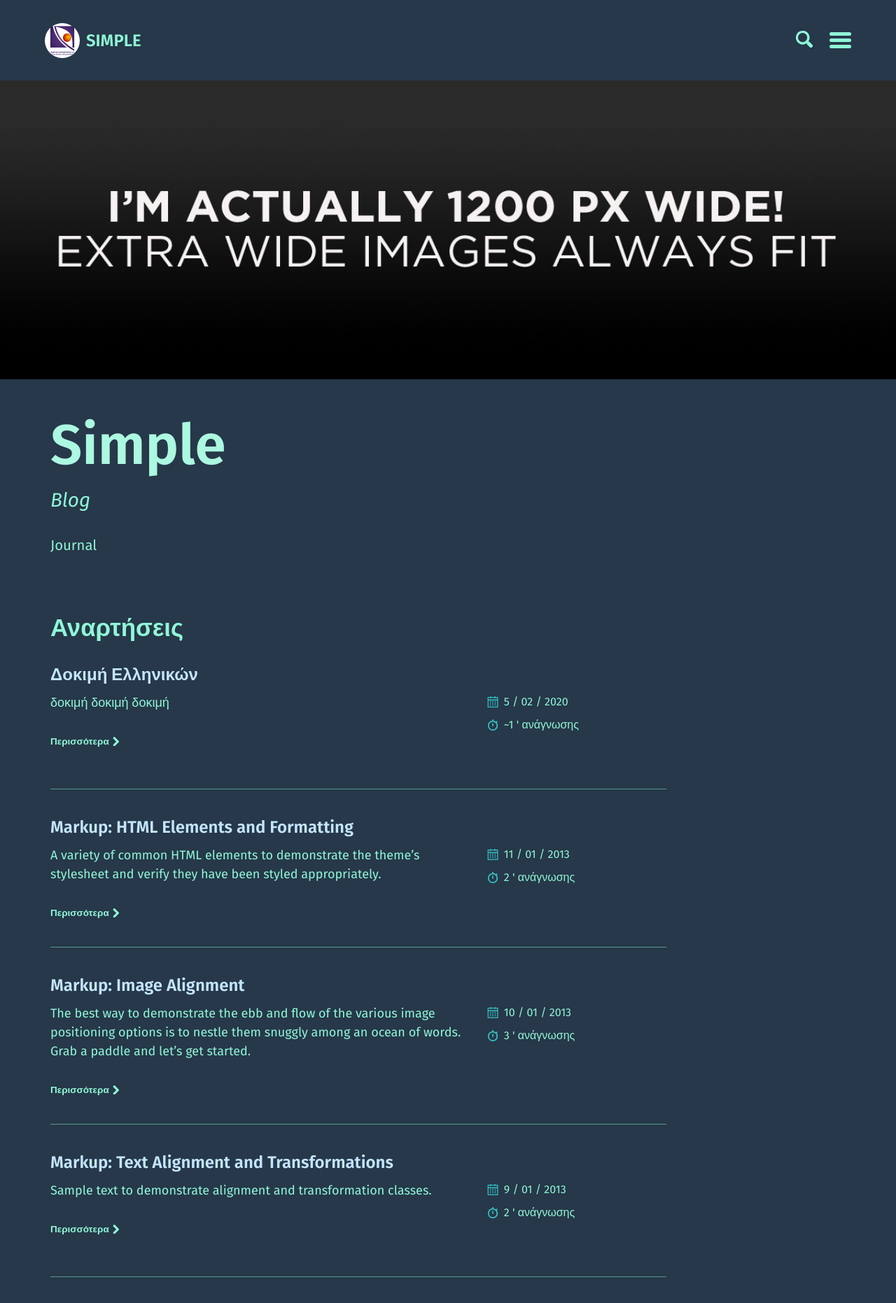
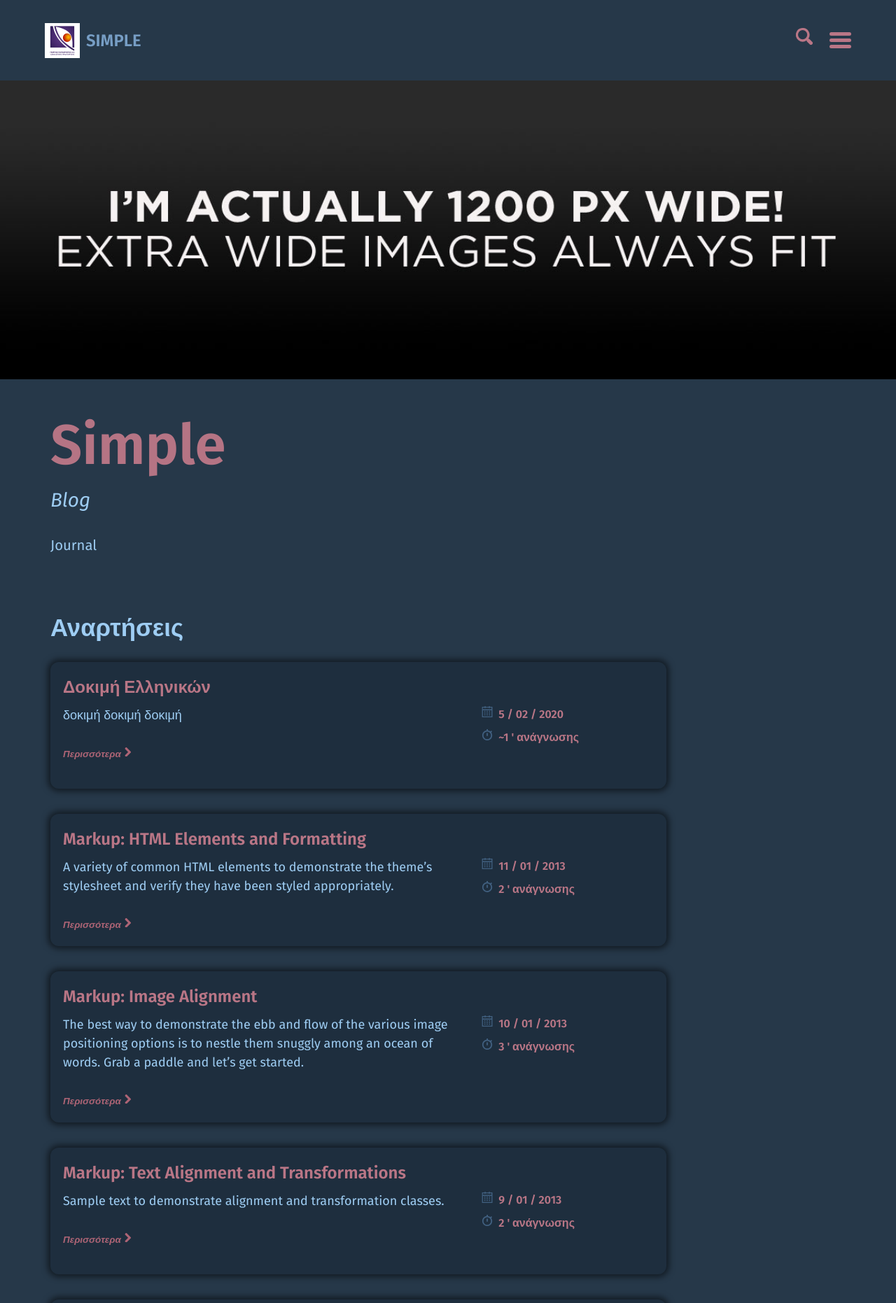
Before and after one commit to sunbliss/simple, a Jekyll site: the page built from index.html, in a window 1280 px wide. Shown: the top 1862 px of the page at 70% size. Built offline with Jekyll 4.4.1, drawn with Linux system fonts in a browser that asks for light colours; the list of posts is cut into pages by our own code; comment, search, counter and statistics services are not loaded; a style sheet for code colours, icons or effects is not loaded.

Commit message:
Update main.css

```diff
--- a/assets/stylesheets/main.css
+++ b/assets/stylesheets/main.css
@@ -261,7 +261,7 @@ html {
 
 body {
     background: #263849;
-    color: #90f6d7
+    color: #9ecdf3;
 }
 
 blockquote,q {
@@ -693,20 +693,18 @@ tr,td,th {
     -webkit-box-align: center;
     align-items: center;
     min-height: 50px;
-    color: #90f6d7;
-    text-decoration: none
+    color: #779ec5;
+    text-decoration: none;
 }
 
 .site-logo {
     width: 50px;
     height: 50px;
     margin-right: 0.5rem;
-    border-radius: 50%
 }
 
 .more-link {
-    font-weight: bold;
-    text-decoration: none
+    text-decoration: none;
 }
 
 .back-to-top {
@@ -1046,15 +1044,15 @@ tr,td,th {
     display: block;
     padding: 1em;
     border-radius: .25em;
-    background-color: #35bcbf;
+    background-color: #79424f;
     color: #fff;
     font-weight: bold;
     text-align: center;
-    text-decoration: none
+    text-decoration: none;
 }
 
 .pager a:hover {
-    background-color: #5dc9cc
+    background-color: #8a4e5c;
 }
 
 .search-toggle {
@@ -1069,11 +1067,11 @@ tr,td,th {
 }
 
 .search-toggle .icon {
-    fill: #90f6d7
+    fill: #b97686;
 }
 
 .search-toggle .icon {
-    font-size: 20px
+    font-size: 20px;
 }
 
 @media screen and (min-width: 320px) {
@@ -1231,8 +1229,11 @@ tr,td,th {
 }
 
 .entry {
+    background: #1e2e3e;
+    border-radius: 12px;
     margin-bottom: 2rem;
-    padding-bottom: 2rem
+    padding: 1rem;
+    box-shadow: 0px 0px 8px 4px rgba(0, 0, 0, 0.5);
 }
 
 .entry::after {
@@ -1241,17 +1242,16 @@ tr,td,th {
     content: ''
 }
 
-.entry:not(:last-child) {
-    border-bottom: 1px solid rgba(144,246,215,0.5)
-}
+/*.entry:not(:last-child) {
+    border-bottom: 1px solid #71546c;
+}*/
 
 .entry a {
-    color: inherit
+    color: #ad6475;
 }
 
 .entry-title {
     margin-bottom: 0.5rem;
-    color: #c4e5ff;
     line-height: inherit
 }
 
@@ -1272,7 +1272,8 @@ tr,td,th {
 }
 
 .entry-title a {
-    text-decoration: none
+    text-decoration: none;
+    color: #b97686;
 }
 
 .entry-image {
@@ -1302,7 +1303,9 @@ tr,td,th {
 
 .entry-meta ul {
     padding-left: 0;
-    list-style: none
+    list-style: none;
+    color: #b97686;
+    font-weight: 600;
 }
 
 @media (max-width: 48em) {
@@ -1328,7 +1331,7 @@ tr,td,th {
 
 .entry-meta .icon {
     margin-right: 0.5em;
-    fill: #35bcbf
+    fill: #416080;
 }
 
 .entries-list .entry-title {
@@ -1470,8 +1473,8 @@ tr,td,th {
 
 .more-link {
     font-size: 75%;
-    font-weight: bold;
-    text-decoration: none
+    font-style: italic;
+    font-weight: 600;
 }
 
 .btn {
@@ -1512,7 +1515,7 @@ tr,td,th {
 .icon {
     display: inline-block;
     position: relative;
-    top: -0.05em;
+    top: -0.25em;
     width: 1em;
     height: 1em;
     line-height: 1;
@@ -1631,7 +1634,7 @@ tr,td,th {
 
 .intro-title {
     margin-bottom: 1rem;
-    color: #acf8e1;
+    color: #b57484;
     line-height: 1
 }
 
@@ -1737,7 +1740,7 @@ tr,td,th {
     -webkit-transition-duration: .5s;
     transition-duration: .5s;
     border-radius: 1.75em;
-    background: #90f6d7
+    background: #b97686;
 }
 
 .navicon::before,.navicon::after {
@@ -1748,7 +1751,7 @@ tr,td,th {
     -webkit-transition-duration: .5s .25s;
     transition-duration: .5s .25s;
     border-radius: 1.75em;
-    background: #90f6d7;
+    background: #b97686;
     content: ""
 }
 
```
